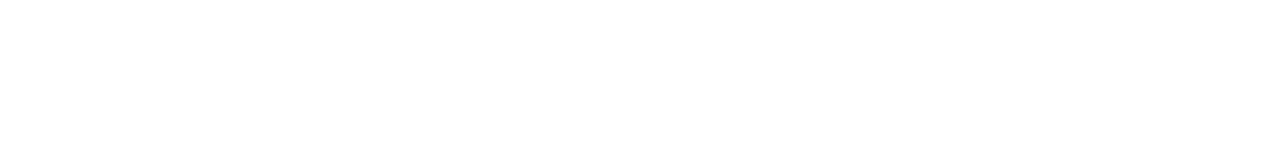
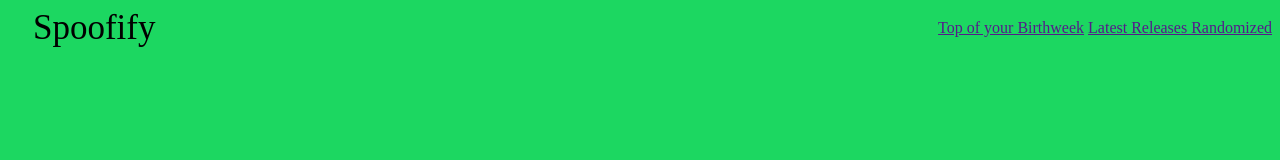
Before and after one commit to timhbbw/uek-294-frontend, a plain HTML site: page block1/task1.2/index.html in a window 1280 px wide. Drawn offline with Linux system fonts and the light colour scheme.

Commit message:
mroe basics looking good tho

```diff
--- a/block1/task1.2/index.html
+++ b/block1/task1.2/index.html
@@ -1,12 +1,21 @@
 <!DOCTYPE html>
 <html lang="en">
+
 <head>
     <meta charset="UTF-8">
     <meta name="viewport" content="width=device-width, initial-scale=1.0">
     <title>Spoofify</title>
     <link rel="stylesheet" href="style.css">
 </head>
-<body>
 
+<body class="body">
+    <div class="topbar">
+        <header class="top">Spoofify</header>
+        <nav class="nav">
+            <a href="">Top of your Birthweek</a>
+            <a href="">Latest Releases Randomized</a>
+        </nav>
+    </div>
 </body>
+
 </html>
--- a/block1/task1.2/style.css
+++ b/block1/task1.2/style.css
@@ -0,0 +1,19 @@
+.body {
+    background-color: #1cd761;
+}
+
+.topbar {
+    display: flex;
+    align-items: center;
+    justify-content: space-between;
+}
+
+.top {
+    padding-left: 25px;
+    font-size: 35px;
+    /* text-align no longer does anything useful here, can drop it */
+}
+
+.nav {
+    /* text-align: right no longer needed either */
+}
```
